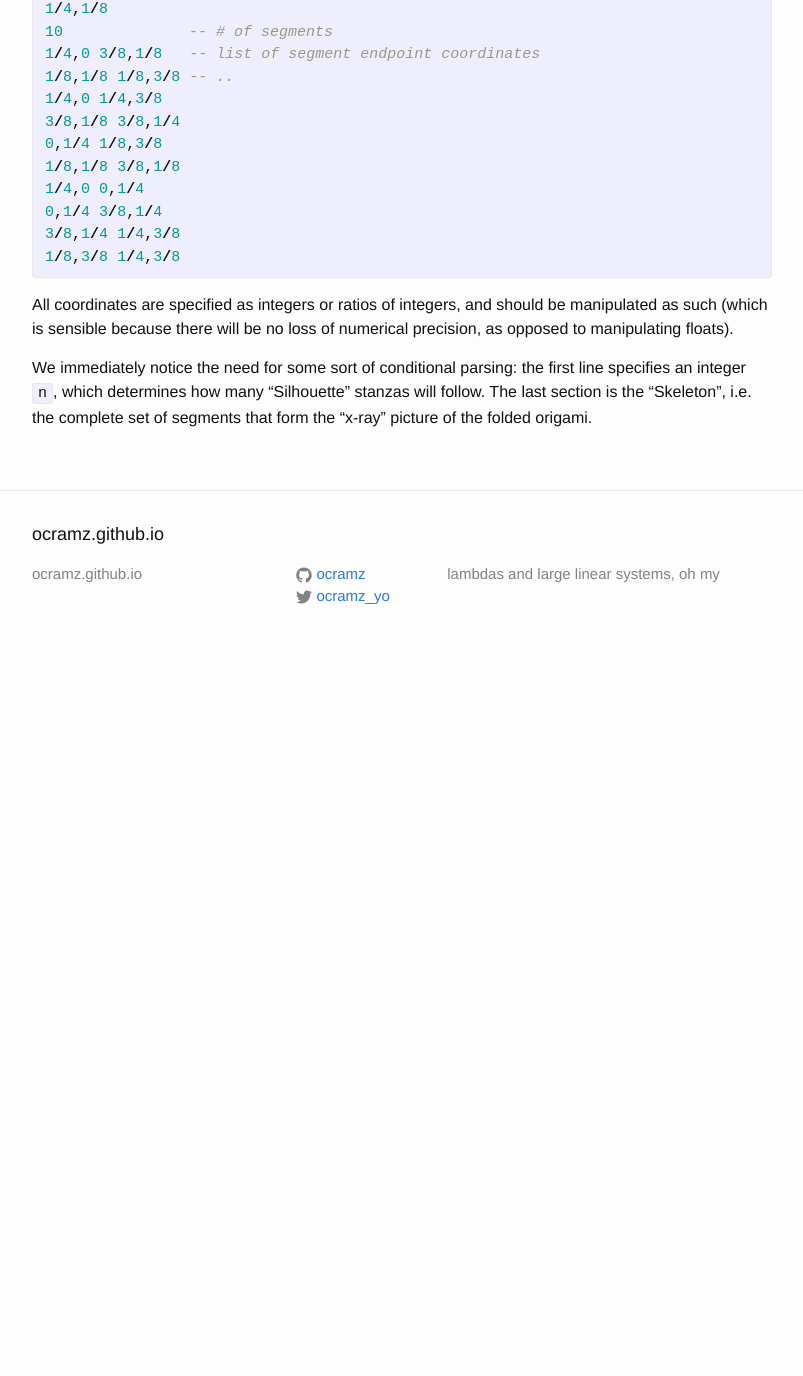
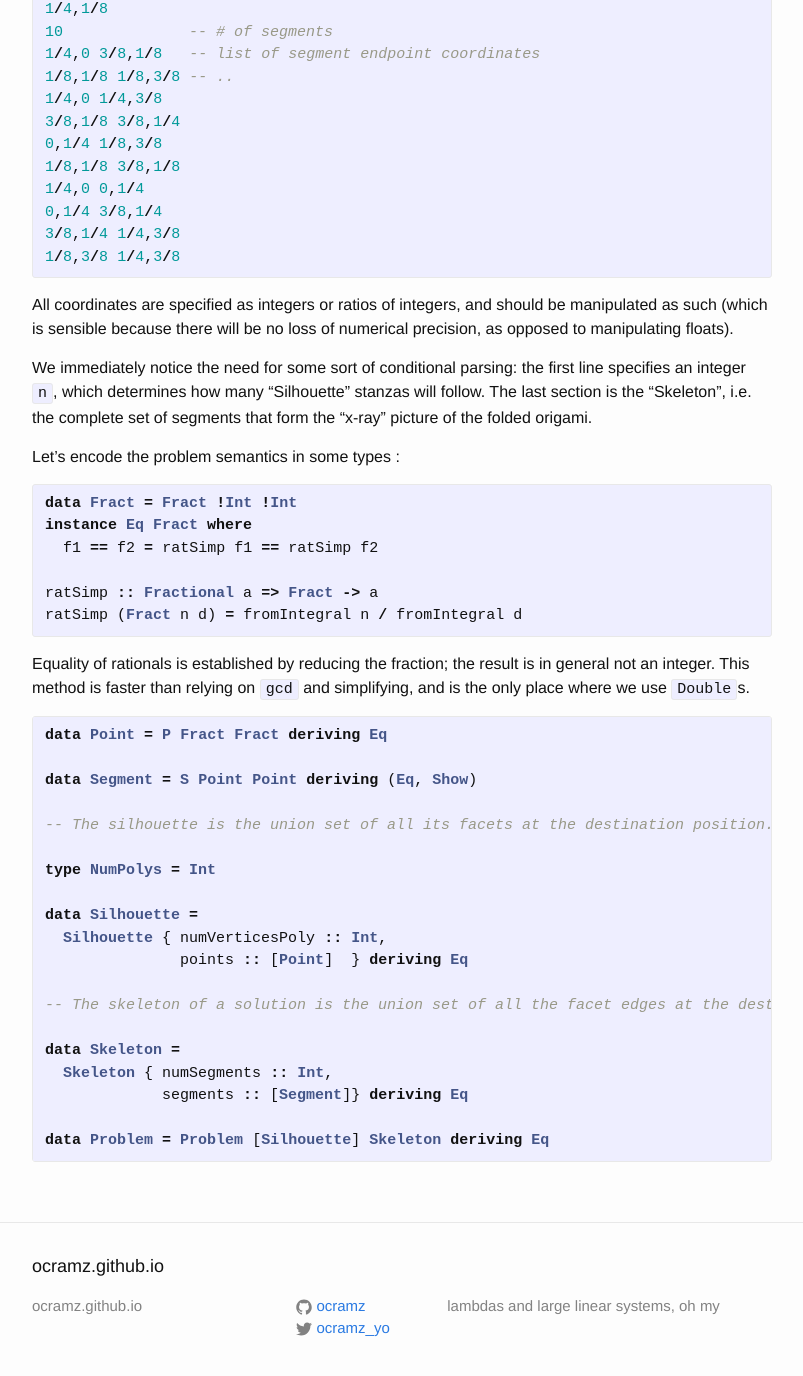
Before and after one commit to ocramz/ocramz.github.io, a Jekyll site: the page built from _posts/2016-08-25-icml2016.markdown, in a window 1280 px wide and 1400 px high, scrolled down 1098 px. Shown: the top 1376 px of the window, without its empty margins (238-1041 px from the left). Built offline with Jekyll 4.4.1, drawn with Linux system fonts in a browser that asks for light colours; before the commit the page ends 1766 px from its top, so only the background shows below that.

Commit message:
talking bout types

```diff
--- a/_posts/2016-08-25-icml2016.markdown
+++ b/_posts/2016-08-25-icml2016.markdown
@@ -55,3 +55,43 @@ The following is a typical example (Problem 26):
 All coordinates are specified as integers or ratios of integers, and should be manipulated as such (which is sensible because there will be no loss of numerical precision, as opposed to manipulating floats).
 
 We immediately notice the need for some sort of conditional parsing: the first line specifies an integer `n`, which determines how many "Silhouette" stanzas will follow. The last section is the "Skeleton", i.e. the complete set of segments that form the "x-ray" picture of the folded origami.
+
+
+Let's encode the problem semantics in some types :
+
+{% highlight haskell %}
+
+data Fract = Fract !Int !Int
+instance Eq Fract where
+  f1 == f2 = ratSimp f1 == ratSimp f2
+
+ratSimp :: Fractional a => Fract -> a
+ratSimp (Fract n d) = fromIntegral n / fromIntegral d
+
+{% endhighlight %}
+
+Equality of rationals is established by reducing the fraction; the result is in general not an integer. This method is faster than relying on `gcd` and simplifying, and is the only place where we use `Double`s.
+
+{% highlight haskell%}
+
+data Point = P Fract Fract deriving Eq
+
+data Segment = S Point Point deriving (Eq, Show)
+
+-- The silhouette is the union set of all its facets at the destination position.
+
+type NumPolys = Int
+
+data Silhouette =
+  Silhouette { numVerticesPoly :: Int,
+               points :: [Point]  } deriving Eq
+
+-- The skeleton of a solution is the union set of all the facet edges at the destination positions.
+
+data Skeleton =
+  Skeleton { numSegments :: Int,
+             segments :: [Segment]} deriving Eq
+
+data Problem = Problem [Silhouette] Skeleton deriving Eq
+
+{% endhighlight %}
```
